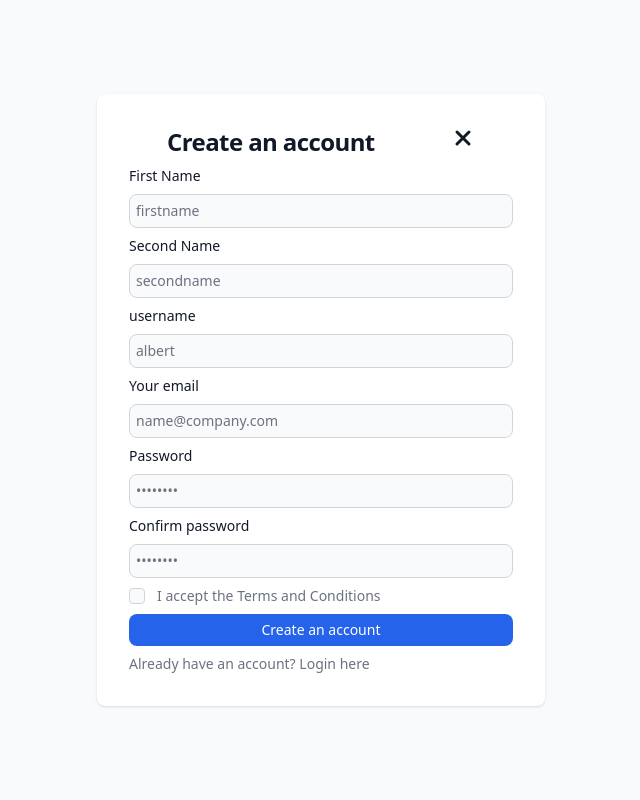
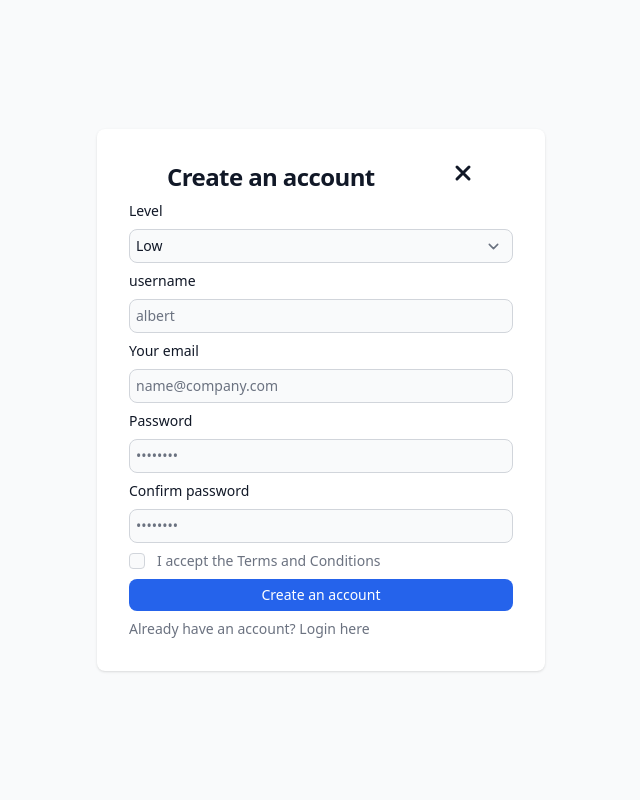
Before and after one commit to mainanorbert/sql_injection_attacks, a Django app: page /account/register in a window 1280 px wide. Shown: the part 72-872 px from the top of the page, without its empty margins (319-959 px from the left). Run offline with Django 5.2, Linux system fonts and the light colour scheme; style sheets or scripts are compiled from the project's sources; some libraries are stand-ins or nearby versions.

Commit message:
sqlinjection attacks levels implimentation

```diff
--- a/SQLInjectonProject/account/templates/register.html
+++ b/SQLInjectonProject/account/templates/register.html
@@ -64,16 +64,16 @@
 						<form method="post" class="space-y-2 md:space-y-2" action="#">
 							{% csrf_token %}
 							<div>
-								<label for="email" class="block mb-2 text-sm font-medium text-gray-900 dark:text-white">First Name</label>
-								<input type="text" name="firstname" id="firstname"
-								class="bg-gray-50 border border-gray-300 text-gray-900 text-sm rounded-lg focus:ring-primary-600 focus:border-primary-600 block w-full p-1.5 dark:bg-gray-700 dark:border-gray-600 dark:placeholder-gray-400 dark:text-white dark:focus:ring-blue-500 dark:focus:border-blue-500"
-								placeholder="firstname" required="">
+								<label for="level" class="block mb-2 text-sm font-medium text-gray-900 dark:text-white">Level</label>
+								<select name="level" id="level"
+										class="bg-gray-50 border border-gray-300 text-gray-900 text-sm rounded-lg focus:ring-primary-600 focus:border-primary-600 block w-full p-1.5 dark:bg-gray-700 dark:border-gray-600 dark:placeholder-gray-400 dark:text-white dark:focus:ring-blue-500 dark:focus:border-blue-500"
+										required>
+									<option value="low">Low</option>
+									<option value="medium">Medium</option>
+									<option value="high">High</option>
+								</select>
 							</div>
-							<div>
-								<label for="email" class="block mb-2 text-sm font-medium text-gray-900 dark:text-white">Second Name</label>
-								<input type="text" name="secondname" id="secondname" class="bg-gray-50 border border-gray-300 text-gray-900 text-sm rounded-lg focus:ring-primary-600 focus:border-primary-600 block w-full p-1.5 dark:bg-gray-700 dark:border-gray-600 dark:placeholder-gray-400 dark:text-white dark:focus:ring-blue-500 dark:focus:border-blue-500"
-								placeholder="secondname" required="">
-							</div>
+
 							<div>
 								<label for="username" class="block mb-2 text-sm font-medium text-gray-900 dark:text-white">username</label>
 								<input type="username" name="username" id="username"
```
Also changed, not shown: SQLInjectonProject/account/templates/login.html (+11 -0 lines).
